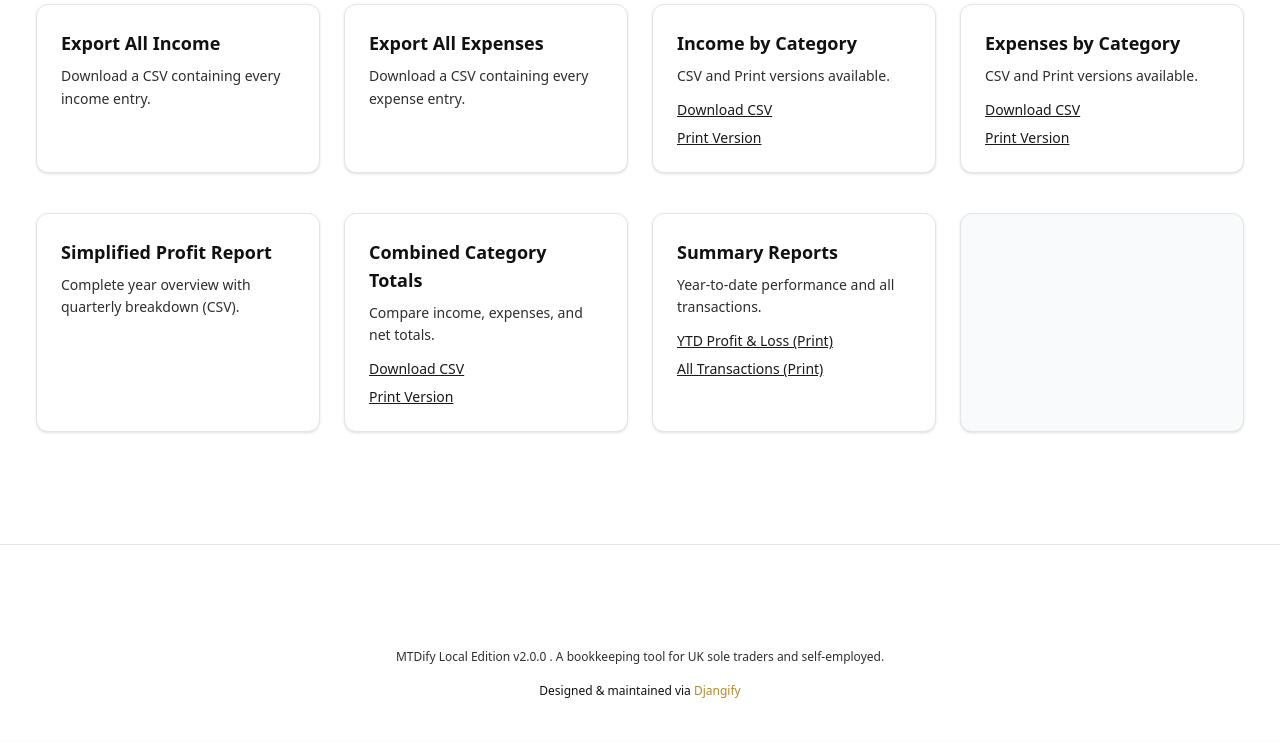
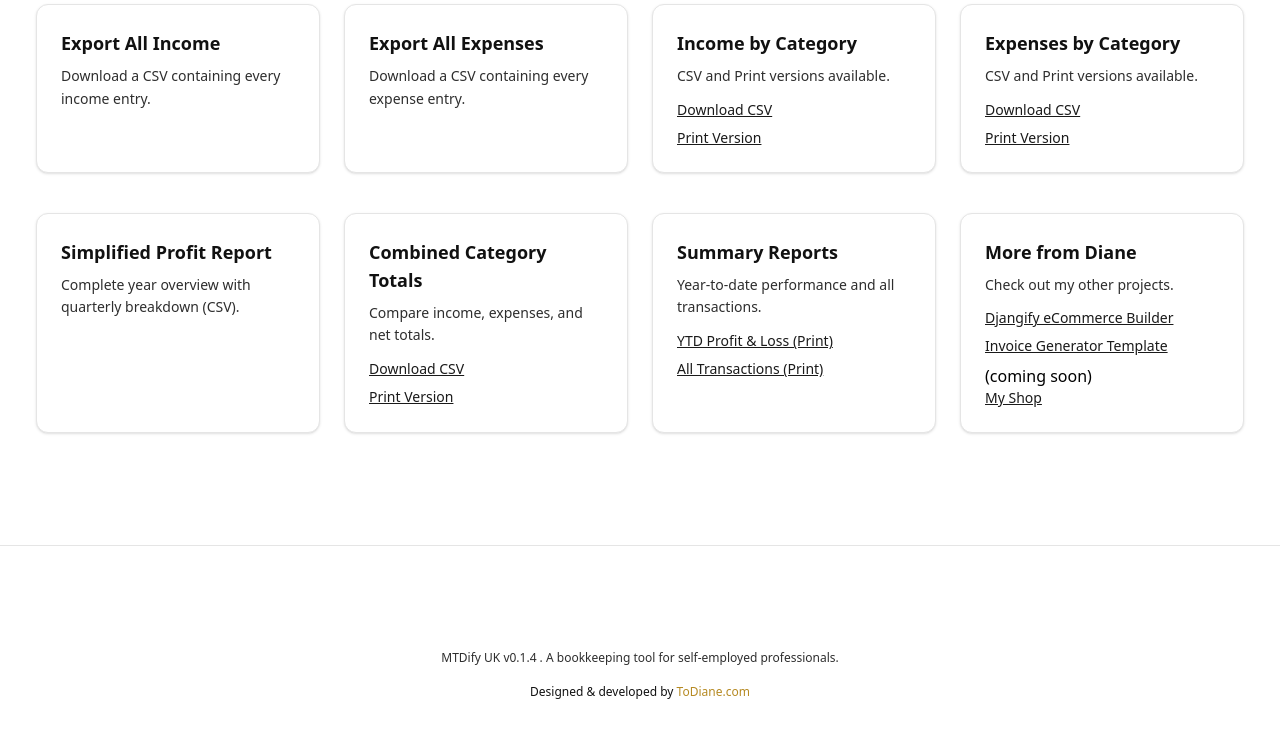
Before and after one commit to djangify/mtdify, a Django app: page /dashboard/ in a window 1280 px wide. Shown: the part 1111-1853 px from the top of the page. Before the commit the page ends 1809 px from the top, so only its background shows below. Run offline with Django 5.2, Linux system fonts and the light colour scheme; the visitor is signed in with stand-in values (Sample User, id 1); data comes from the database, SQL or seed files in the repository; data that the repository does not hold is empty; style sheets or scripts are compiled from the project's sources.

Commit message:
Update footer and settings with version number

```diff
--- a/mtdify/settings.py
+++ b/mtdify/settings.py
@@ -145,7 +145,7 @@ LOGIN_REDIRECT_URL = "/dashboard/"
 EMAIL_BACKEND = "django.core.mail.backends.console.EmailBackend"
 
 # Version
-MTDIFY_VERSION = "2.0.0"
+MTDIFY_VERSION = "0.1.4"
 
 # Production security (only when DEBUG=False)
 if not DEBUG:
--- a/templates/dashboard.html
+++ b/templates/dashboard.html
@@ -400,8 +400,7 @@
         </div>
 
         <!-- Summary Reports -->
-        <div class="bg-[color:var(--color-bg)] border border-[color:var(--color-border)]
-                    rounded-xl p-6 shadow-sm">
+        <div class="bg-[color:var(--color-bg)] border border-[color:var(--color-border)] rounded-xl p-6 shadow-sm">
             <h3 class="text-lg font-semibold mb-2 text-[color:var(--color-text)]">
                 Summary Reports
             </h3>
@@ -420,10 +419,29 @@
             </div>
         </div>
 
-        <!-- EMPTY SLOT 2 -->
-        <div class="bg-[color:var(--color-bg-muted)] border border-[color:var(--color-border)]
-                    rounded-xl p-6 shadow-sm">
-            <!-- Reserved for future -->
+        <!-- OTHER PROJECTS -->
+        <div class="bg-[color:var(--color-bg)] border border-[color:var(--color-border)] rounded-xl p-6 shadow-sm">
+            <h3 class="text-lg font-semibold mb-2 text-[color:var(--color-text)]">
+                More from Diane
+            </h3>
+            <p class="text-sm text-[color:var(--color-text-muted)] mb-3">
+                Check out my other projects.
+            </p>
+            <div class="space-y-2">
+                <a href="https://www.djangify.com/" target="_blank"
+                class="text-sm underline text-[color:var(--color-primary)] block">
+                    Djangify eCommerce Builder
+                </a>
+                <a href="#" target="_blank"
+                class="text-sm underline text-[color:var(--color-primary)] block">
+                    Invoice Generator Template
+                </a> (coming soon)
+                <a href="https://todiane.com/shop/" target="_blank"
+                class="text-sm underline text-[color:var(--color-primary)] block">
+                    My Shop
+                </a>
+
+            </div>
         </div>
 
     </div>
--- a/templates/includes/footer.html
+++ b/templates/includes/footer.html
@@ -2,16 +2,16 @@
     <div class="max-w-5xl mx-auto px-4 py-10">
 
         <div class=" mt-10 pt-6 text-center text-xs text-[color:var(--color-text-muted)]">
-            MTDify Local Edition v{{ MTDIFY_VERSION }}
-            . A bookkeeping tool for UK sole traders and self-employed.
+            MTDify UK v{{ MTDIFY_VERSION }}
+            . A bookkeeping tool for self-employed professionals.
             <br>
             <p class="mt-4 text-center text-xs">
-                Designed &amp; maintained via
-                <a href="https://www.djangify.com"
+                Designed &amp; developed by
+                <a href="https://www.todiane.com/mtdify"
                 target="_blank"
                 rel="noopener noreferrer"
-                aria-label="Open Djangify website in a new tab">
-                Djangify
+                aria-label="Open todiane.com website in a new tab">
+                ToDiane.com
                 </a>
             </p>
         </div>
```
